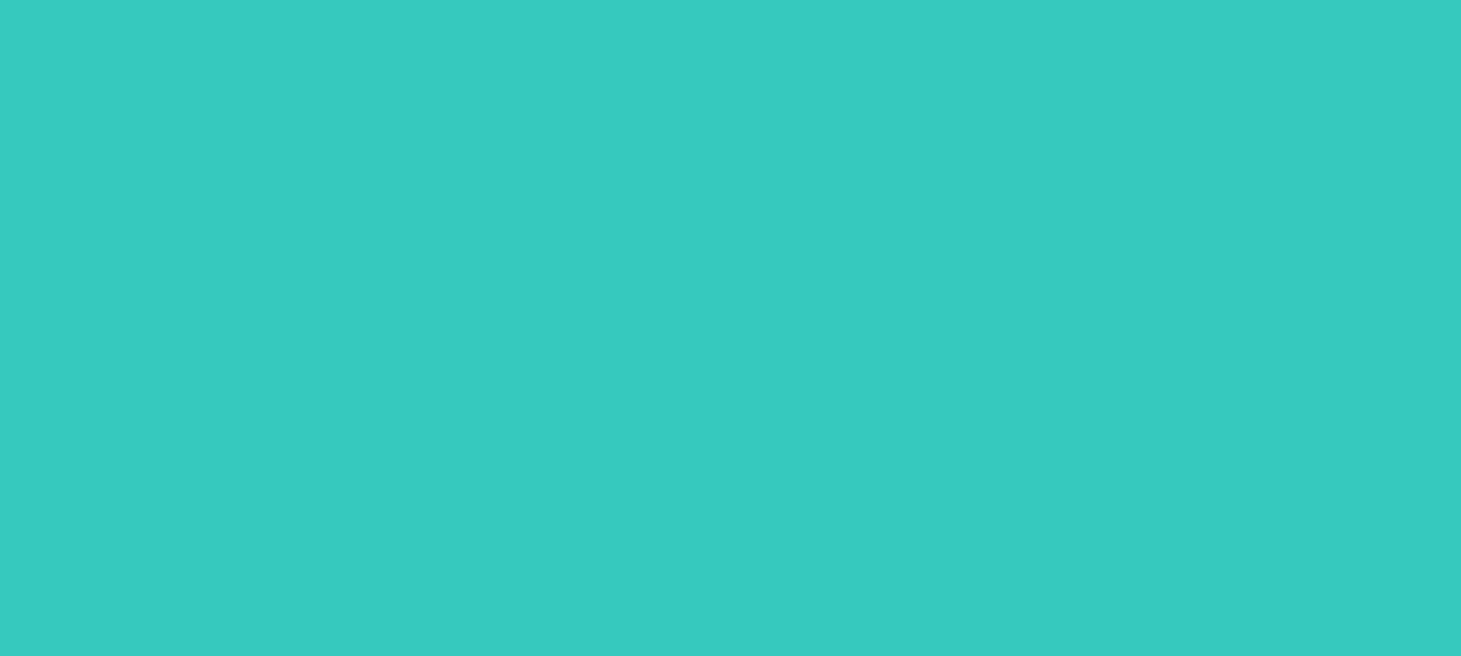
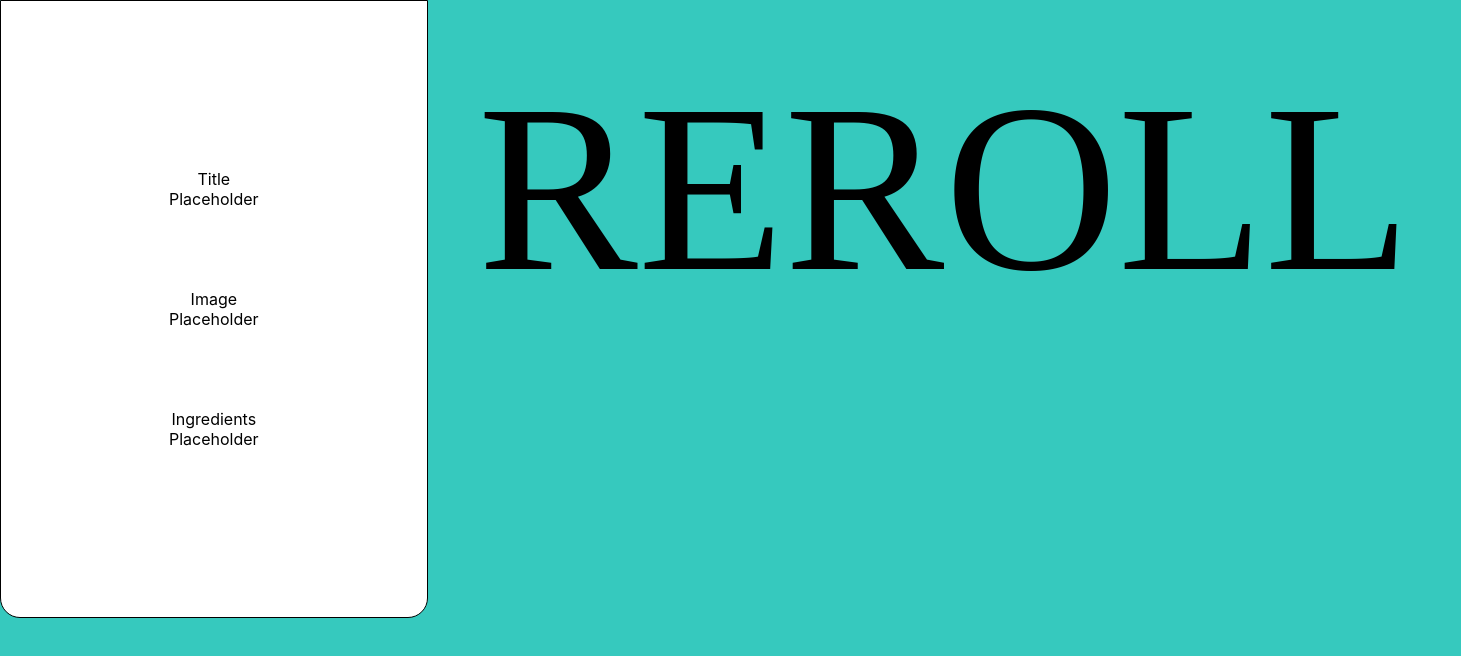
Before and after one commit to Lachlan-L/Recipe-Roulette, a React (Create React App) app in the folder frontend/: page /recipe in a window 1280 px wide. Before the commit this address had no page. Shown: the top 656 px of the page, 1461 px wide, since content can reach past the window. Built offline with nearby package versions, Linux system fonts and the light colour scheme.

Commit message:
started Recipe page

```diff
--- a/frontend/src/App.js
+++ b/frontend/src/App.js
@@ -1,5 +1,6 @@
 import { BrowserRouter, Route, Routes } from "react-router-dom";
 import LandingPage from "./pages/LandingPage";
+import Recipe from "./pages/Recipe";
 
 import './App.css';
 
@@ -8,6 +9,7 @@ function App() {
     <BrowserRouter>
       <Routes>
         <Route path="/" element={<LandingPage />} />
+        <Route path="/recipe" element={<Recipe />} />
       </Routes>
     </BrowserRouter>
   );
--- a/frontend/src/pages/LandingPage.js
+++ b/frontend/src/pages/LandingPage.js
@@ -5,7 +5,6 @@ import apple from "./assets/apple.png";
 import banana from "./assets/banana.png";
 import grape from "./assets/grape.png";
 import pumpkin from "./assets/pumpkin.png";
-import meat from "./assets/meat.png";
 import carrot from "./assets/carrot.png";
 import steak from "./assets/steak.png";
 import chicken from "./assets/chicken.png";
--- /dev/null
+++ b/frontend/src/pages/Recipe.css
@@ -0,0 +1,62 @@
+body {
+}
+.main-wrapper {
+    position: relative;
+    display: flex;
+    justify-content: space-around;
+}
+
+.button-wrapper {
+    display: flex;
+    flex-direction: column;
+    text-align: left;
+}
+
+.recipe-wrapper {
+    display: flex;
+    flex-direction: column;
+    text-align: center;
+    border: 1px solid black ;
+    justify-content: space-around;
+    background-color: white;
+    border-bottom-left-radius: 20px;
+    border-bottom-right-radius: 20px;
+    padding: 10% 10%;
+}
+
+.title-wrapper {
+    margin: 40px;
+}
+
+.image-wrapper {
+    margin: 40px;
+}
+
+.ingredients-wrapper {
+    margin: 40px;
+}
+
+button {
+    padding: 50px;
+    background-color: transparent;
+    font-family: 'Times New Roman', Times, serif;
+    font-size: 15rem;
+    transition: 1s;
+    border: none;
+}
+
+button:hover {
+    color: white;
+    transition: 1s;
+    font-size: 17rem;
+}
+
+button:active {
+    transform: rotate(720deg);
+    transition: 2ms;
+
+}
+
+p {
+    text-align: left;
+}
--- /dev/null
+++ b/frontend/src/pages/Recipe.js
@@ -0,0 +1,38 @@
+import React from "react";
+import "./Recipe.css";
+
+const Recipe = () => {
+
+  function handleClick() {
+    document.getElementById('recipe-box').style = 'transform: rotate()'
+  }
+  return (
+  <div class="page-wrapper">
+  <div class="main-wrapper">
+    <div id="recipe-box" class="recipe-wrapper">
+        <div class="title-wrapper">
+            Title Placeholder
+        </div>
+        <div class="image-wrapper">
+            <div>
+                Image Placeholder
+            </div>
+        </div>
+        <div class="ingredients-wrapper">
+            <div>
+                Ingredients Placeholder
+            </div>
+        </div>
+    </div>
+    <div class="button-wrapper">
+        <button>
+            <p>REROLL</p>
+        </button>
+    </div>
+  </div>
+
+
+  </div>);
+};
+
+export default Recipe;
```
